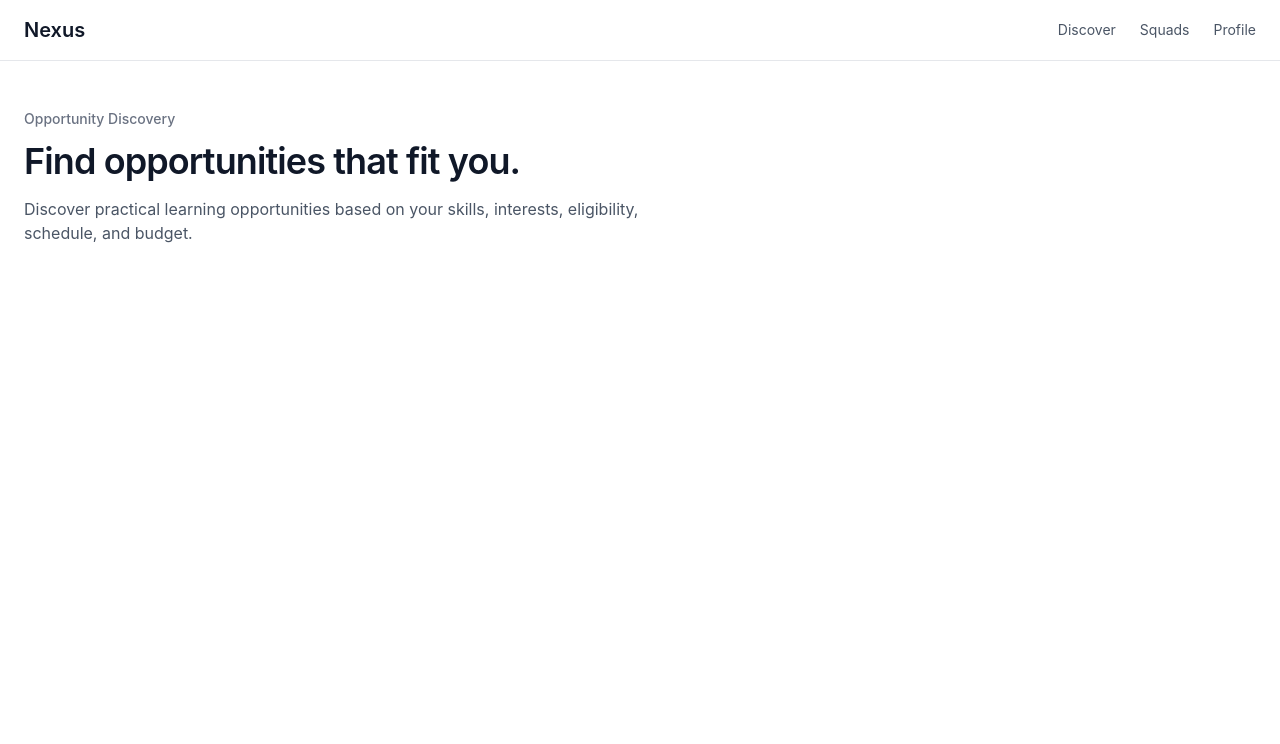
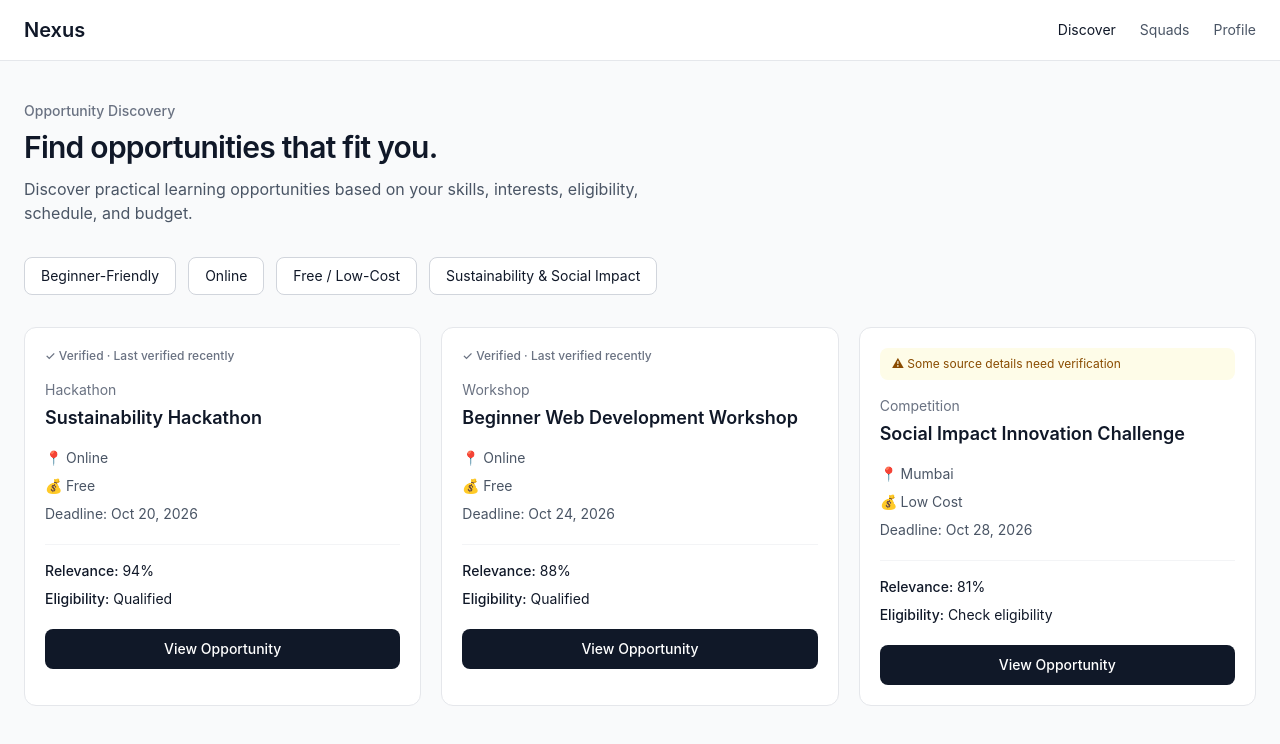
Before and after one commit to CMPN-CODECELL/Syrus7_Team_TechiZens, a React (Vite) app: page / in a window 1280 px wide. Shown: the top 744 px of the page. Built offline with nearby package versions, Linux system fonts and the light colour scheme.

Commit message:
Build Nexus discovery feed

```diff
--- a/src/App.jsx
+++ b/src/App.jsx
@@ -1,12 +1,45 @@
+const opportunities = [
+  {
+    title: "Sustainability Hackathon",
+    type: "Hackathon",
+    location: "Online",
+    cost: "Free",
+    deadline: "Oct 20, 2026",
+    relevance: 94,
+    eligibility: "Qualified",
+    verified: true,
+  },
+  {
+    title: "Beginner Web Development Workshop",
+    type: "Workshop",
+    location: "Online",
+    cost: "Free",
+    deadline: "Oct 24, 2026",
+    relevance: 88,
+    eligibility: "Qualified",
+    verified: true,
+  },
+  {
+    title: "Social Impact Innovation Challenge",
+    type: "Competition",
+    location: "Mumbai",
+    cost: "Low Cost",
+    deadline: "Oct 28, 2026",
+    relevance: 81,
+    eligibility: "Check eligibility",
+    verified: false,
+  },
+]
+
 function App() {
   return (
-    <div className="min-h-screen bg-white text-gray-900">
-      <header className="border-b border-gray-200">
+    <div className="min-h-screen bg-gray-50 text-gray-900">
+      <header className="border-b border-gray-200 bg-white">
         <div className="mx-auto flex max-w-7xl items-center justify-between px-6 py-4">
           <h1 className="text-xl font-semibold">Nexus</h1>
 
           <nav className="flex gap-6 text-sm text-gray-600">
-            <a href="#" className="hover:text-gray-900">
+            <a href="#" className="text-gray-900">
               Discover
             </a>
             <a href="#" className="hover:text-gray-900">
@@ -19,20 +52,85 @@ function App() {
         </div>
       </header>
 
-      <main className="mx-auto max-w-7xl px-6 py-12">
-        <section className="max-w-2xl">
-          <p className="mb-3 text-sm font-medium text-gray-500">
+      <main className="mx-auto max-w-7xl px-6 py-10">
+        <section className="mb-8">
+          <p className="mb-2 text-sm font-medium text-gray-500">
             Opportunity Discovery
           </p>
 
-          <h2 className="text-4xl font-semibold tracking-tight">
+          <h2 className="text-3xl font-semibold tracking-tight">
             Find opportunities that fit you.
           </h2>
 
-          <p className="mt-4 text-gray-600">
+          <p className="mt-3 max-w-2xl text-gray-600">
             Discover practical learning opportunities based on your skills,
             interests, eligibility, schedule, and budget.
           </p>
+        </section>
+
+        <section className="mb-8 flex flex-wrap gap-3">
+          <button className="rounded-lg border border-gray-300 bg-white px-4 py-2 text-sm">
+            Beginner-Friendly
+          </button>
+
+          <button className="rounded-lg border border-gray-300 bg-white px-4 py-2 text-sm">
+            Online
+          </button>
+
+          <button className="rounded-lg border border-gray-300 bg-white px-4 py-2 text-sm">
+            Free / Low-Cost
+          </button>
+
+          <button className="rounded-lg border border-gray-300 bg-white px-4 py-2 text-sm">
+            Sustainability & Social Impact
+          </button>
+        </section>
+
+        <section className="grid gap-5 md:grid-cols-2 lg:grid-cols-3">
+          {opportunities.map((opportunity) => (
+            <article
+              key={opportunity.title}
+              className="rounded-xl border border-gray-200 bg-white p-5"
+            >
+              {opportunity.verified ? (
+                <div className="mb-4 text-xs font-medium text-gray-500">
+                  ✓ Verified · Last verified recently
+                </div>
+              ) : (
+                <div className="mb-4 rounded-lg bg-yellow-50 px-3 py-2 text-xs text-yellow-800">
+                  ⚠ Some source details need verification
+                </div>
+              )}
+
+              <p className="text-sm text-gray-500">{opportunity.type}</p>
+
+              <h3 className="mt-1 text-lg font-semibold">
+                {opportunity.title}
+              </h3>
+
+              <div className="mt-4 space-y-2 text-sm text-gray-600">
+                <p>📍 {opportunity.location}</p>
+                <p>💰 {opportunity.cost}</p>
+                <p>Deadline: {opportunity.deadline}</p>
+              </div>
+
+              <div className="mt-5 border-t border-gray-100 pt-4">
+                <p className="text-sm">
+                  <span className="font-medium">Relevance:</span>{" "}
+                  {opportunity.relevance}%
+                </p>
+
+                <p className="mt-2 text-sm">
+                  <span className="font-medium">Eligibility:</span>{" "}
+                  {opportunity.eligibility}
+                </p>
+              </div>
+
+              <button className="mt-5 w-full rounded-lg bg-gray-900 px-4 py-2.5 text-sm font-medium text-white hover:bg-gray-800">
+                View Opportunity
+              </button>
+            </article>
+          ))}
         </section>
       </main>
     </div>
```
